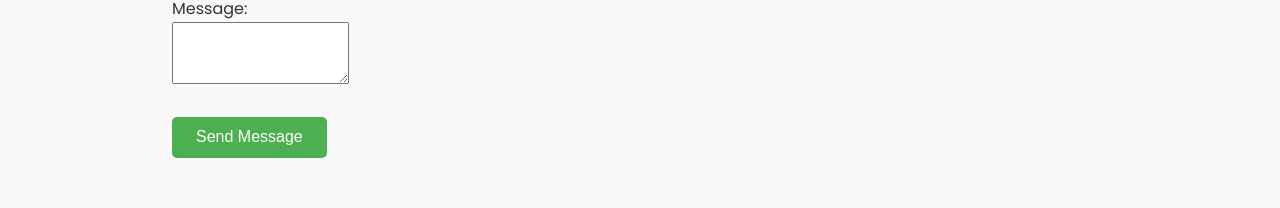
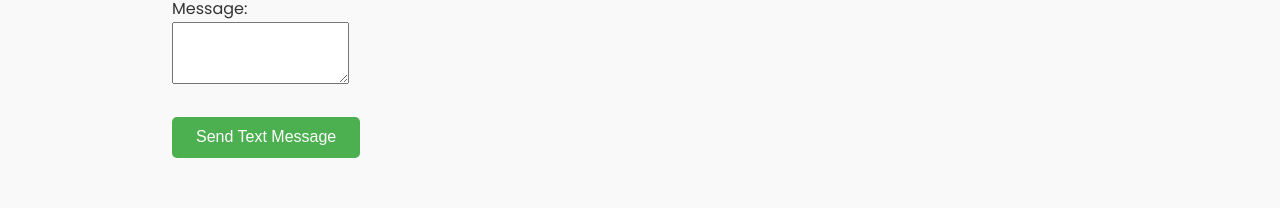
Before and after one commit to Hacks10000999900099/Chat, a plain HTML site: page public/index.html in a window 1280 px wide. Shown: the part 636-844 px from the top of the page. Drawn offline with Linux system fonts and the light colour scheme.

Commit message:
Auto commit 2025-07-21 13:14:55 UTC

```diff
--- a/public/index.html
+++ b/public/index.html
@@ -132,7 +132,7 @@
                 <label for="message">Message:</label><br>
                 <textarea id="message" name="message" rows="4" required></textarea><br><br>
 
-                <button type="submit">Send Message</button>
+                <button type="submit">Send Text Message</button>
             </form>
         </section>
     </main>
```
